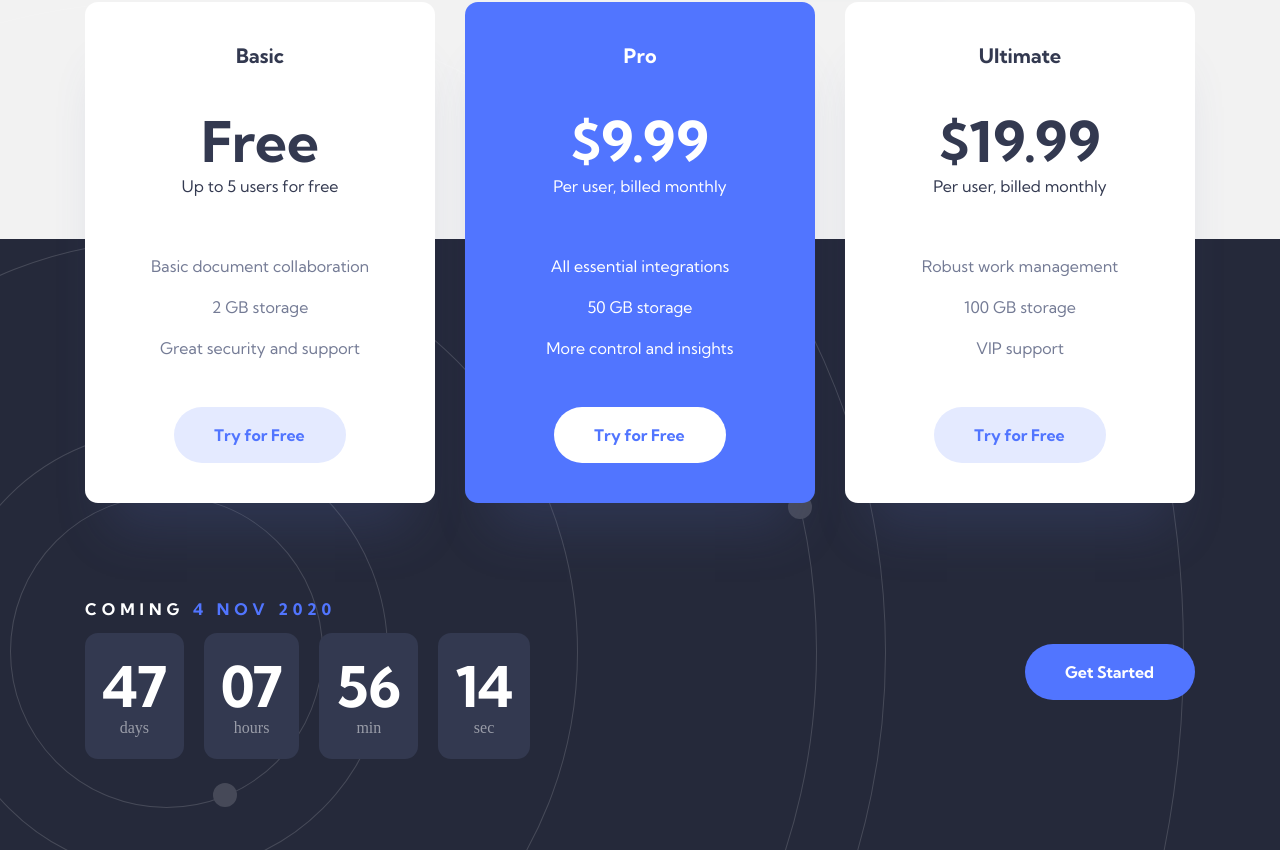
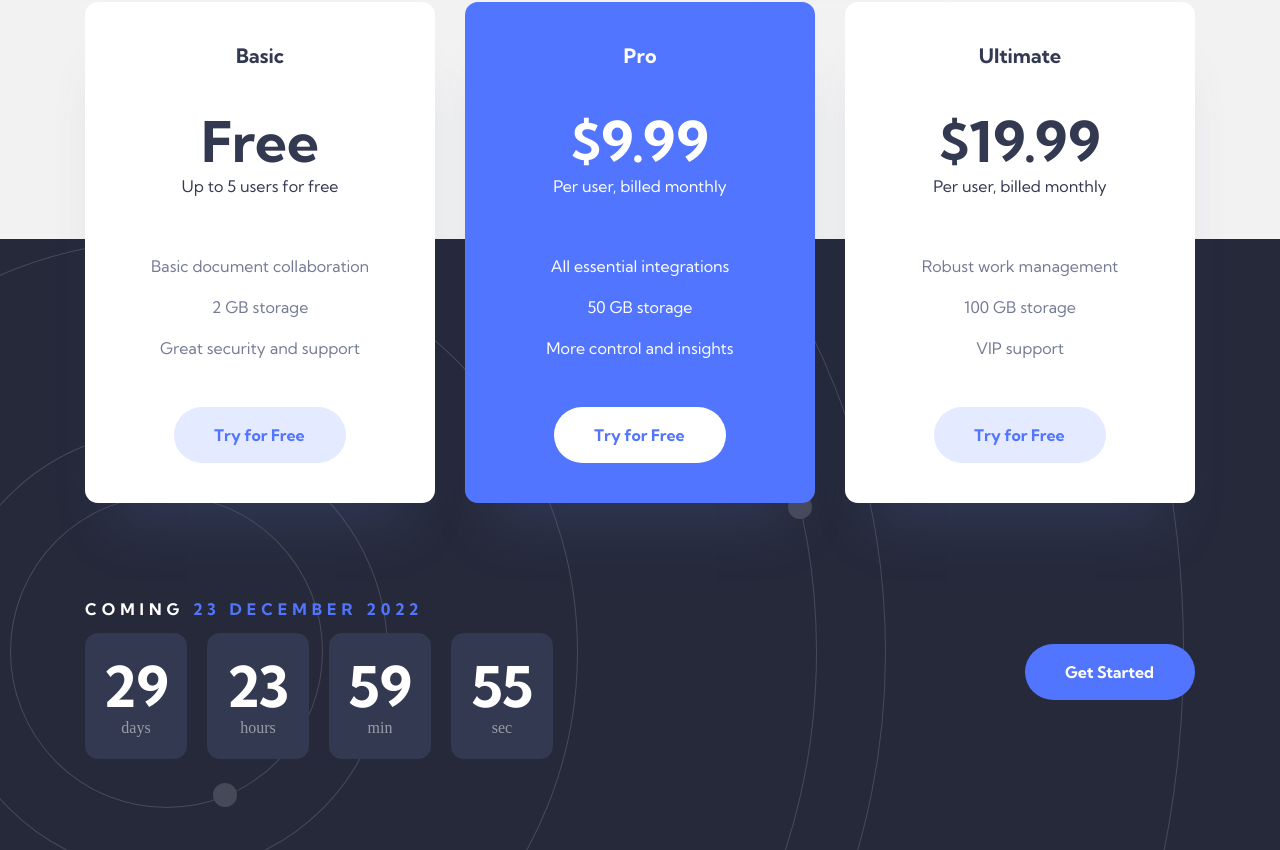
Before and after one commit to FelipeAmorimDev/Officelite-coming-soon-site, a plain HTML site: page index.html in a window 1280 px wide. Shown: the part 731-1581 px from the top of the page. Drawn offline with Linux system fonts and the light colour scheme.

Commit message:
Adicionado JS do contador

```diff
--- a/css/gerais/geral.css
+++ b/css/gerais/geral.css
@@ -1,24 +1,13 @@
 *{
   transition: .3s;
 }
+
 ::placeholder{
   color:#747B95;
 }
+
 body{
   margin: 0px;
-}
-
-.bodypattern-1{
-  background-image: url("../../assets/home/bg-pattern-header.svg");
-  background-size: auto;
-  background-repeat: no-repeat;
-  background-position: right -364px top -430px;
-  background-color: #F2F2F2;
-}
-
-.bodypattern-2{
-  background: url("../../assets/sign-up/bg-pattern-side.svg") right -880px top -780px no-repeat, linear-gradient(90deg, rgba(255,255,255,1) 70%, rgba(37,41,58,1) 70%);
-
 }
 
 h1,h2,h3,p{
@@ -49,6 +38,17 @@ button{
   border: none;
 }
 
+.bodypattern-1{
+  background-image: url("../../assets/home/bg-pattern-header.svg");
+  background-size: auto;
+  background-repeat: no-repeat;
+  background-position: right -364px top -430px;
+  background-color: #F2F2F2;
+}
+
+.bodypattern-2{
+  background: url("../../assets/sign-up/bg-pattern-side.svg") right -880px top -780px no-repeat, linear-gradient(90deg, rgba(255,255,255,1) 70%, rgba(37,41,58,1) 70%);
+}
 
 .mt1{
   margin-top: 24px;
--- a/css/home/planos-container.css
+++ b/css/home/planos-container.css
@@ -70,6 +70,8 @@
   background-color: var(--cor-1);
   border-radius: 13px;
   padding: 22px 17px;
+  min-width: 68px;
+
 }
 
 .contador-card-item p+p {
--- a/css/sign-up/sign_up-container.css
+++ b/css/sign-up/sign_up-container.css
@@ -2,7 +2,7 @@
   max-width: 1150px;
   margin: 45px auto 0px;
   display: grid;
-  grid-template-columns: minmax(400px, 1fr) minmax(auto, 445px);
+  grid-template-columns: minmax(468px, 1fr) minmax(auto, 445px);
   gap: 60px;
   padding: 0px 20px;
   box-sizing: border-box;
--- a/index.html
+++ b/index.html
@@ -119,7 +119,7 @@
 
 </html>
 
-
+<script src="./script/script.js"></script>
 
 
 <!-- If you're choosing to make this date dynamic, set it to 30 days in the future from the moment the visitor views the page
--- /dev/null
+++ b/script/script.js
@@ -0,0 +1,47 @@
+function criarDataLancamento() {
+  if (!localStorage.getItem("releaseDate")) {
+    const date = new Date();
+    var mesAtual = date.getMonth();
+    localStorage.setItem("releaseDate", date.setMonth(mesAtual + 1));
+  }
+}
+
+function renderDataLancamento(){
+  const releasePage = document.querySelector(".contador-cards > h3 span");
+  var releaseDate = new Date(parseInt(localStorage.getItem("releaseDate")));
+   const options = {
+    month: 'long',
+    day: 'numeric',
+    year: 'numeric',
+  }
+  console.log(releaseDate);
+  releasePage.innerHTML = releaseDate.toLocaleDateString("en-GB",options);
+}
+
+function countdownRender(){
+  var parsedCountdown = contdownConverted()
+  const timeElements = document.querySelectorAll(".contador-cards-list p.font-1-xxl")
+  timeElements.forEach((value,index) =>{
+    value.innerHTML = parsedCountdown[index]
+  })
+
+}
+
+function contdownConverted(){
+  var releaseDate = new Date(parseInt(localStorage.getItem("releaseDate")));
+  var currentDate = new Date();
+  var timeLeft = releaseDate.getTime() - currentDate.getTime();
+  var rateConversion = [24 * 60 * 60 * 1000,60*60*1000,60*1000,1000]
+
+  var parsedCountdown = rateConversion.map((rate) =>{
+    let convertedValue = parseInt(timeLeft / rate)
+    timeLeft = timeLeft % rate
+    return convertedValue;
+  })
+
+  return parsedCountdown;
+ }
+
+criarDataLancamento();
+renderDataLancamento();
+setInterval(countdownRender,1000)
```
Also changed, not shown: sign-up.html (+1 -1 lines).
